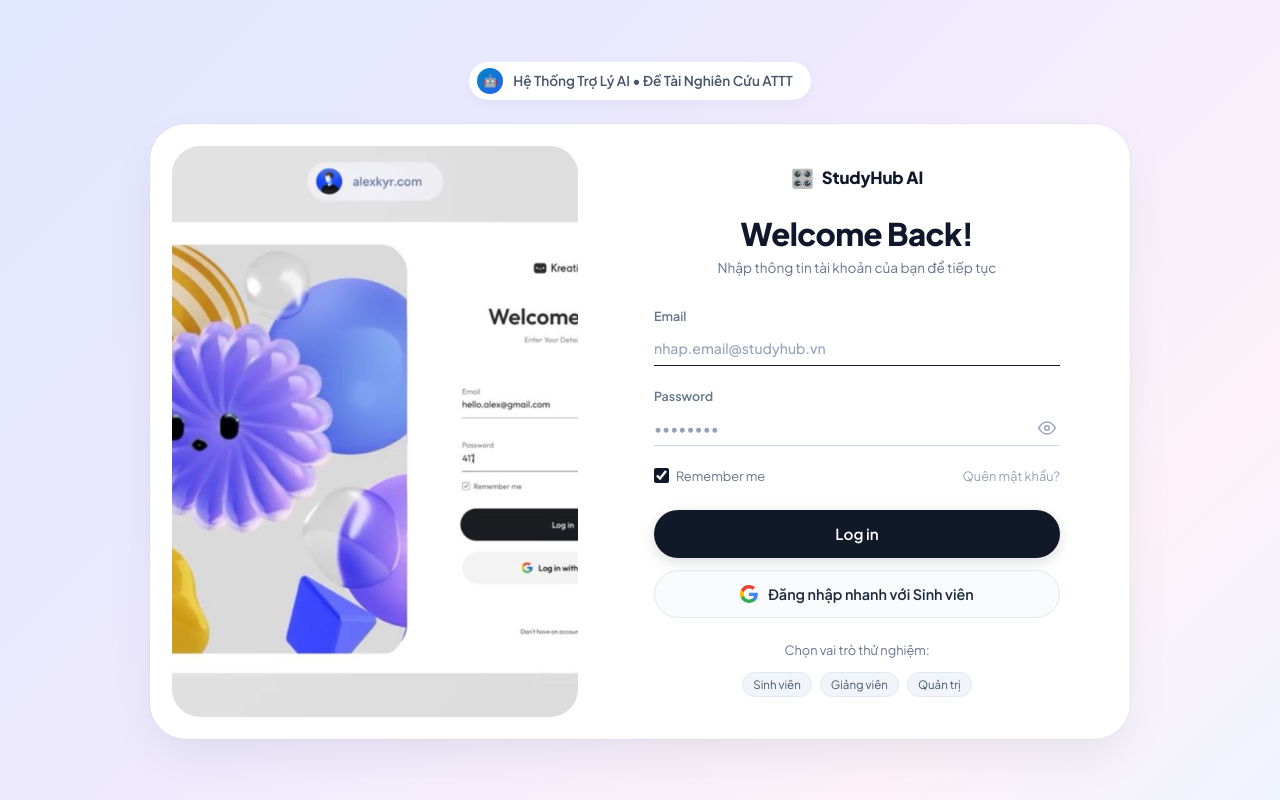
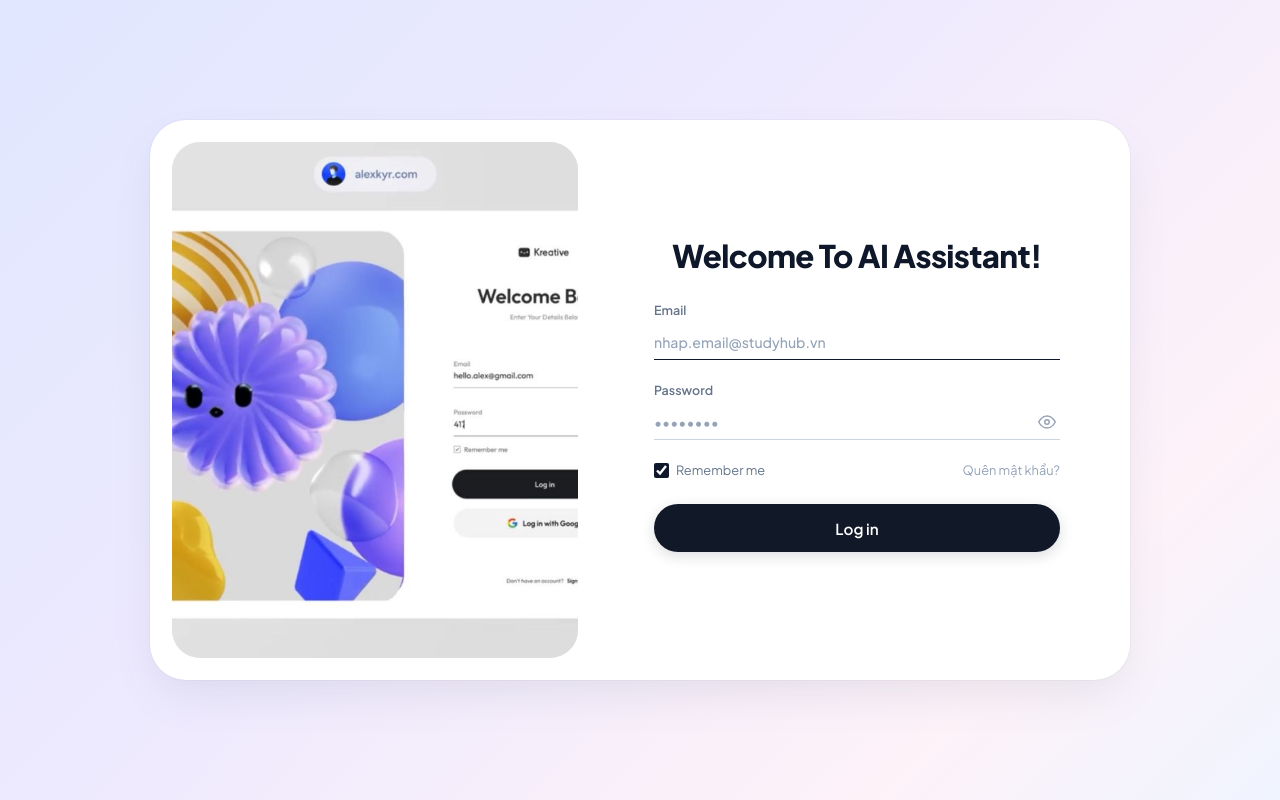
Before and after one commit to trinhphuong26052006-crypto/khung_baove_dulieu_cho_troly_AI_trongnhatruong, a PHP site: page /web/assistant/login.php in a window 1280 px wide. Run offline with PHP 8.4, Linux system fonts and the light colour scheme.

Commit message:
Thao: Fix logic tim anh login-bg.jpg uu tien trong thu muc assets/images

```diff
--- a/web/assistant/login.php
+++ b/web/assistant/login.php
@@ -59,13 +59,18 @@ if ($_SERVER['REQUEST_METHOD'] === 'POST') {
     }
 }
 
-// Kiểm tra xem có file ảnh nào trong thư mục assets/images
-$customImage = 'assets/images/login-art.jpg';
-if (!file_exists(__DIR__ . '/' . $customImage)) {
-    if (file_exists(__DIR__ . '/assets/images/login-art.png')) {
-        $customImage = 'assets/images/login-art.png';
-    } else if (file_exists(__DIR__ . '/assets/images/login-bg.png')) {
-        $customImage = 'assets/images/login-bg.png';
+// Tìm file ảnh minh họa trong thư mục assets/images
+$customImage = null;
+$imageSearchOrder = [
+    'assets/images/login-bg.jpg',
+    'assets/images/login-bg.png',
+    'assets/images/login-art.jpg',
+    'assets/images/login-art.png',
+];
+foreach ($imageSearchOrder as $candidate) {
+    if (file_exists(__DIR__ . '/' . $candidate)) {
+        $customImage = $candidate;
+        break;
     }
 }
 ?>
@@ -445,24 +450,19 @@ if (!file_exists(__DIR__ . '/' . $customImage)) {
 </head>
 <body>
     <div class="login-page-wrapper">
-        <!-- Status indicator top pill -->
-        <div class="top-status-indicator">
-            <div class="avatar-circle">🤖</div>
-            <span>Hệ Thống Trợ Lý AI &bull; Đề Tài Nghiên Cứu ATTT</span>
-        </div>
 
         <!-- Main Rounded Card -->
         <div class="kreative-login-card">
             <!-- Left Visual Panel -->
             <div class="login-visual-panel">
-                <?php if (file_exists(__DIR__ . '/' . $customImage)): ?>
+                <?php if ($customImage): ?>
                     <img src="<?= htmlspecialchars($customImage) ?>?v=<?= time() ?>" alt="Login Visual Illustration">
                 <?php else: ?>
                     <div class="visual-art-fallback">
                         <div class="art-icon-shape">👾</div>
                         <h3 style="font-weight:800; font-size:1.3rem; margin-bottom:8px; color:#334155;">Security AI Assistant</h3>
                         <p style="color:#64748b; font-size:0.85rem; max-width:280px; margin:0;">
-                            Thư mục hình ảnh: <code>web/assistant/assets/images/login-art.jpg</code>
+                            Thư mục hình ảnh: <code>web/assistant/assets/images/login-bg.jpg</code>
                         </p>
                     </div>
                 <?php endif; ?>
@@ -470,13 +470,8 @@ if (!file_exists(__DIR__ . '/' . $customImage)) {
 
             <!-- Right Form Panel -->
             <div class="login-form-panel">
-                <div class="brand-badge-header">
-                    <span class="brand-badge-icon">🎛️</span>
-                    <span class="brand-badge-text">StudyHub AI</span>
-                </div>
 
-                <h1 class="welcome-heading">Welcome Back!</h1>
-                <p class="welcome-subtext">Nhập thông tin tài khoản của bạn để tiếp tục</p>
+                <h1 class="welcome-heading">Welcome To AI Assistant!</h1> <br>
 
                 <?php if (!empty($error)): ?>
                     <div class="alert-message-box">
@@ -516,25 +511,6 @@ if (!file_exists(__DIR__ . '/' . $customImage)) {
                     <button type="submit" class="btn-pill-submit">
                         Log in
                     </button>
-
-                    <button type="button" class="btn-pill-secondary" onclick="quickSelectUser('user1@studyhub.vn')">
-                        <svg width="18" height="18" viewBox="0 0 24 24">
-                            <path fill="#4285F4" d="M23.745 12.27c0-.7-.06-1.4-.19-2.07H12v4.51h6.6c-.29 1.52-1.14 2.82-2.4 3.68v3.05h3.88c2.27-2.09 3.66-5.17 3.66-9.17z"/>
-                            <path fill="#34A853" d="M12 24c3.24 0 5.95-1.08 7.93-2.91l-3.88-3.05c-1.08.72-2.45 1.16-4.05 1.16-3.12 0-5.77-2.1-6.72-4.93H1.25v3.15C3.26 21.36 7.34 24 12 24z"/>
-                            <path fill="#FBBC05" d="M5.28 14.27c-.25-.72-.38-1.49-.38-2.27s.13-1.55.38-2.27V6.58H1.25C.45 8.16 0 9.97 0 12s.45 3.84 1.25 5.42l4.03-3.15z"/>
-                            <path fill="#EA4335" d="M12 4.75c1.77 0 3.35.61 4.6 1.8l3.42-3.42C17.95 1.19 15.24 0 12 0 7.34 0 3.26 2.64 1.25 6.58l4.03 3.15c.95-2.83 3.6-4.98 6.72-4.98z"/>
-                        </svg>
-                        <span>Đăng nhập nhanh với Sinh viên</span>
-                    </button>
-
-                    <div class="form-bottom-hint">
-                        Chọn vai trò thử nghiệm:
-                        <div class="quick-role-picker">
-                            <span class="quick-role-chip" onclick="quickSelectUser('user1@studyhub.vn')">Sinh viên</span>
-                            <span class="quick-role-chip" onclick="quickSelectUser('user3@studyhub.vn')">Giảng viên</span>
-                            <span class="quick-role-chip" onclick="quickSelectUser('admin@studyhub.vn')">Quản trị</span>
-                        </div>
-                    </div>
                 </form>
             </div>
         </div>
```
